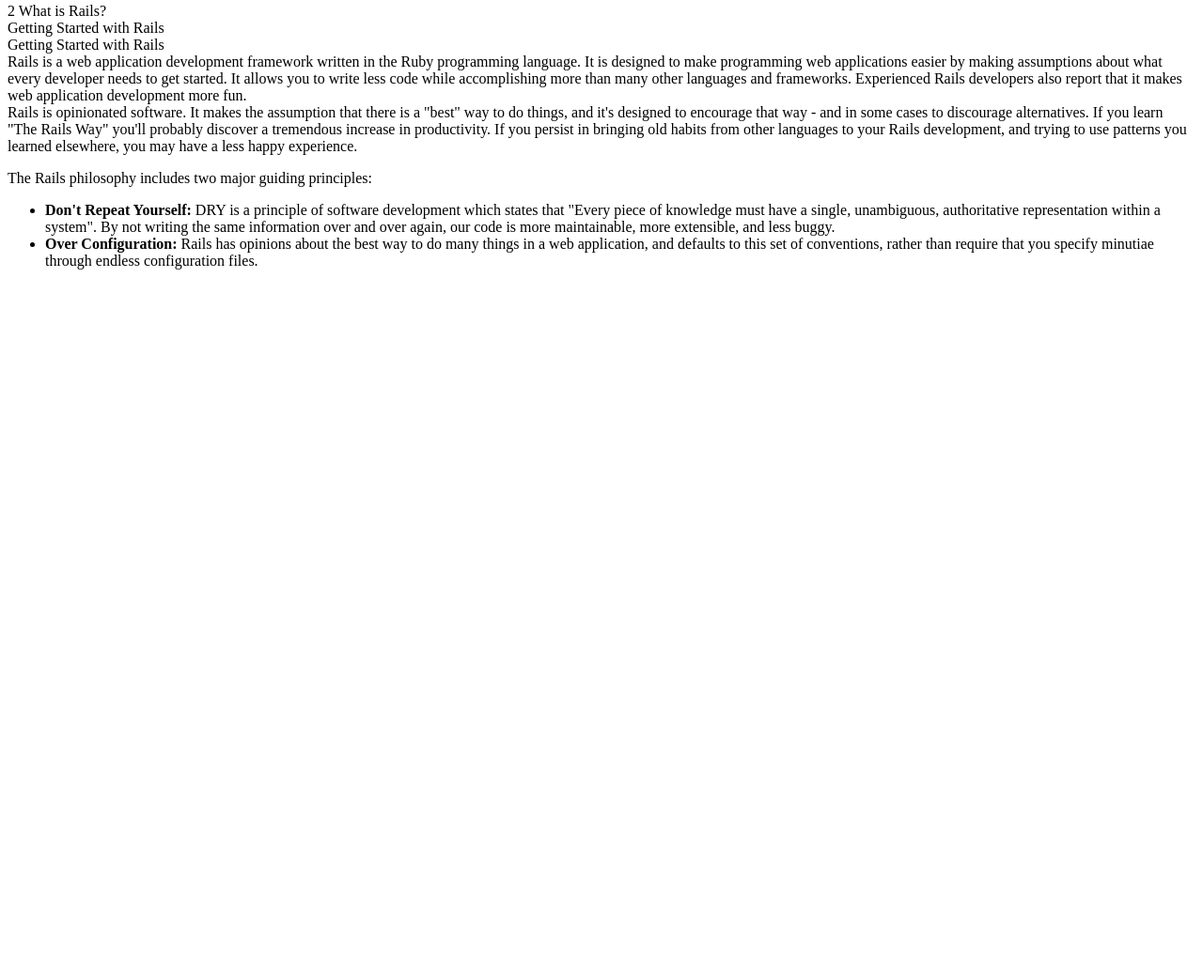
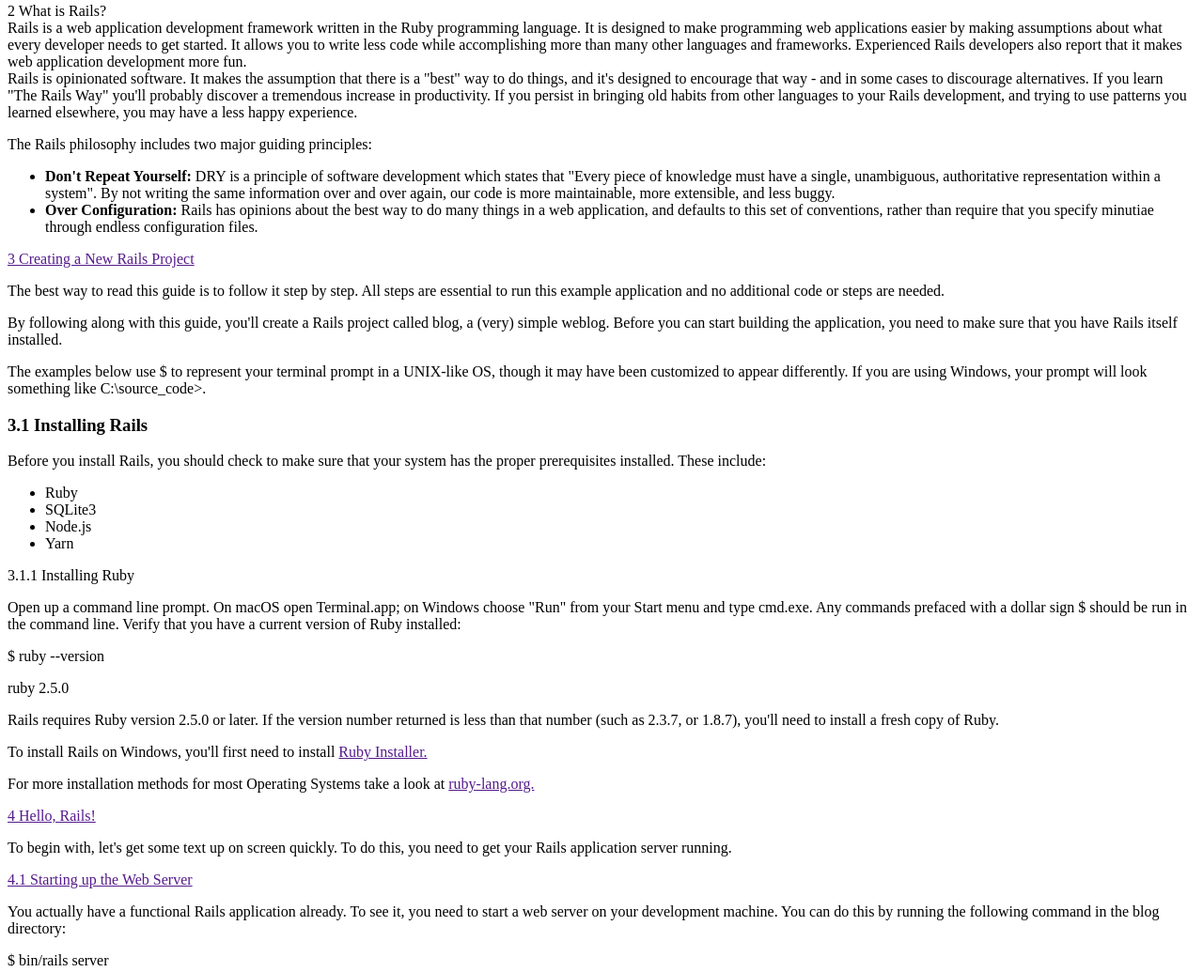
Before and after one commit to Gracetemitope/She-Code-Africa, a plain HTML site: page index.html in a window 1280 px wide. Shown: the part 666-1701 px from the top of the page at 94% size. Before the commit the page ends 969 px from the top, so only its background shows below. Drawn offline with Linux system fonts and the light colour scheme.

Commit message:
complete all main sections skeleton

```diff
--- a/index.html
+++ b/index.html
@@ -42,35 +42,80 @@
       </div>
     </section>
     <section class="main-section">
-    <header id="guide_assumptions">1 Guide Assumptions</header>
-    <p>This guide is designed for beginners who want to get started with a Rails application from scratch. It does not assume that you have any prior experience with Rails.</p>
-    <p>Rails is a web application framework running on the Ruby programming language. If you have no prior experience with Ruby, you will find a very steep learning curve diving straight into Rails. There are several curated lists of online resources for learning Ruby:</p>
-    <ul>
-      <li><a href="">Official Ruby Programming Website</a></li>
-      <li><a href="">List of Free Programming Books</a></li>
+      <header id="1_guide_assumptions">1 Guide Assumptions</header>
+      <p>This guide is designed for beginners who want to get started with a Rails application from scratch. It does not
+        assume that you have any prior experience with Rails.</p>
+      <p>Rails is a web application framework running on the Ruby programming language. If you have no prior experience
+        with Ruby, you will find a very steep learning curve diving straight into Rails. There are several curated lists
+        of online resources for learning Ruby:</p>
+      <ul>
+        <li><a href="">Official Ruby Programming Website</a></li>
+        <li><a href="">List of Free Programming Books</a></li>
 
-    </ul>
-    <p>Be aware that some resources, while still excellent, cover older versions of Ruby, and may not include some syntax that you will see in day-to-day development with Rails.</p>
+      </ul>
+      <p>Be aware that some resources, while still excellent, cover older versions of Ruby, and may not include some
+        syntax that you will see in day-to-day development with Rails.</p>
     </section>
     <section class="main-section">
-      <header id="what_is_rails">2 What is Rails?</header>
+      <header id="2_what_is_rails">2 What is Rails?</header>
+      <article>Rails is a web application development framework written in the Ruby programming language. It is designed
+        to make programming web applications easier by making assumptions about what every developer needs to get
+        started. It allows you to write less code while accomplishing more than many other languages and frameworks.
+        Experienced Rails developers also report that it makes web application development more fun.</article>
+      <article>Rails is opinionated software. It makes the assumption that there is a "best" way to do things, and it's
+        designed to encourage that way - and in some cases to discourage alternatives. If you learn "The Rails Way"
+        you'll probably discover a tremendous increase in productivity. If you persist in bringing old habits from other
+        languages to your Rails development, and trying to use patterns you learned elsewhere, you may have a less happy
+        experience.</article>
+      <p>The Rails philosophy includes two major guiding principles:</p>
+      <ul>
+        <li><strong>Don't Repeat Yourself:</strong> DRY is a principle of software development which states that "Every
+          piece of knowledge must have a single, unambiguous, authoritative representation within a system". By not
+          writing the same information over and over again, our code is more maintainable, more extensible, and less
+          buggy.</li>
+        <li><strong>Over Configuration:</strong> Rails has opinions about the best way to do many things in a web
+          application, and defaults to this set of conventions, rather than require that you specify minutiae through
+          endless configuration files.</li>
+      </ul>
     </section>
     <section class="main-section">
-      <header id="getting_started_with_rails">
-        Getting Started with Rails
-      </header>
+      <header id="3_creating_a_new_rails_project"><a href="">3 Creating a New Rails Project</a></header>
+      <p>The best way to read this guide is to follow it step by step. All steps are essential to run this example
+        application and no additional code or steps are needed.</p>
+      <p>By following along with this guide, you'll create a Rails project called blog, a (very) simple weblog. Before
+        you can start building the application, you need to make sure that you have Rails itself installed.</p>
+
+        <div>
+          <article>The examples below use $ to represent your terminal prompt in a UNIX-like OS, though it may have been customized to appear differently. If you are using Windows, your prompt will look something like C:\source_code>.</article>
+        </div>
+        <h3>3.1 Installing Rails</h3>
+        <p>Before you install Rails, you should check to make sure that your system has the proper prerequisites installed. These include:</p>
+        <ul>
+          <li>Ruby</li>
+          <li>SQLite3</li>
+          <li>Node.js</li>
+          <li>Yarn</li>
+        </ul>
+        <p>3.1.1 Installing Ruby</p>
+        <article>Open up a command line prompt. On macOS open Terminal.app; on Windows choose "Run" from your Start menu and type cmd.exe. Any commands prefaced with a dollar sign $ should be run in the command line. Verify that you have a current version of Ruby installed:</article>
+
+        <div>
+          <p>$ ruby --version</p>
+          <p>ruby 2.5.0</p>
+        </div>
+        <p>Rails requires Ruby version 2.5.0 or later. If the version number returned is less than that number (such as 2.3.7, or 1.8.7), you'll need to install a fresh copy of Ruby.</p>
+        <p>To install Rails on Windows, you'll first need to install <a href="">Ruby Installer.</a></p>
+        <p>For more installation methods for most Operating Systems take a look at <a href="">ruby-lang.org.</a></p>
     </section>
     <section class="main-section">
-      <header id="getting_started_with_rails">
-        Getting Started with Rails
+      <header id="4_hello_rails"> <a href="">4 Hello, Rails!</a>
       </header>
-      <article>Rails is a web application development framework written in the Ruby programming language. It is designed to make programming web applications easier by making assumptions about what every developer needs to get started. It allows you to write less code while accomplishing more than many other languages and frameworks. Experienced Rails developers also report that it makes web application development more fun.</article>
-      <article>Rails is opinionated software. It makes the assumption that there is a "best" way to do things, and it's designed to encourage that way - and in some cases to discourage alternatives. If you learn "The Rails Way" you'll probably discover a tremendous increase in productivity. If you persist in bringing old habits from other languages to your Rails development, and trying to use patterns you learned elsewhere, you may have a less happy experience.</article>
-      <p>The Rails philosophy includes two major guiding principles:</p>
-      <ul>
-        <li><strong>Don't Repeat Yourself:</strong> DRY is a principle of software development which states that "Every piece of knowledge must have a single, unambiguous, authoritative representation within a system". By not writing the same information over and over again, our code is more maintainable, more extensible, and less buggy.</li>
-        <li><strong>Over Configuration:</strong> Rails has opinions about the best way to do many things in a web application, and defaults to this set of conventions, rather than require that you specify minutiae through endless configuration files.</li>
-      </ul>
+      <p>To begin with, let's get some text up on screen quickly. To do this, you need to get your Rails application server running.</p>
+      <a href="">4.1 Starting up the Web Server</a>
+      <p>You actually have a functional Rails application already. To see it, you need to start a web server on your development machine. You can do this by running the following command in the blog directory:</p>
+      <div>
+        <p>$ bin/rails server</p>
+      </div>
     </section>
   </main>
   <script src="https://cdn.freecodecamp.org/testable-projects-fcc/v1/bundle.js"></script>
```
